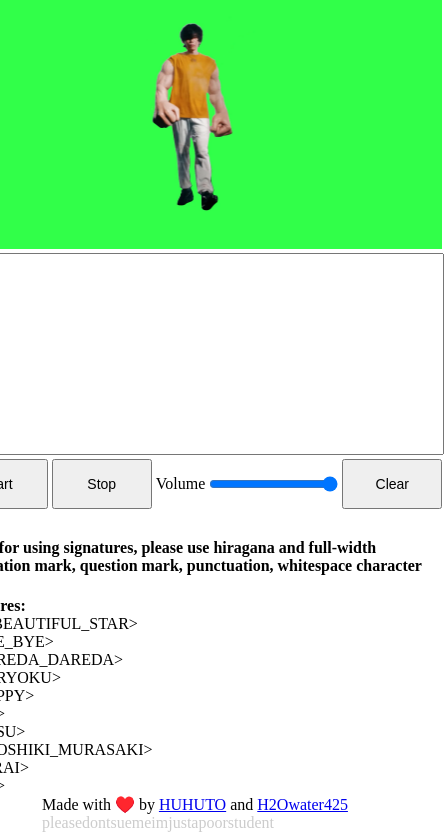
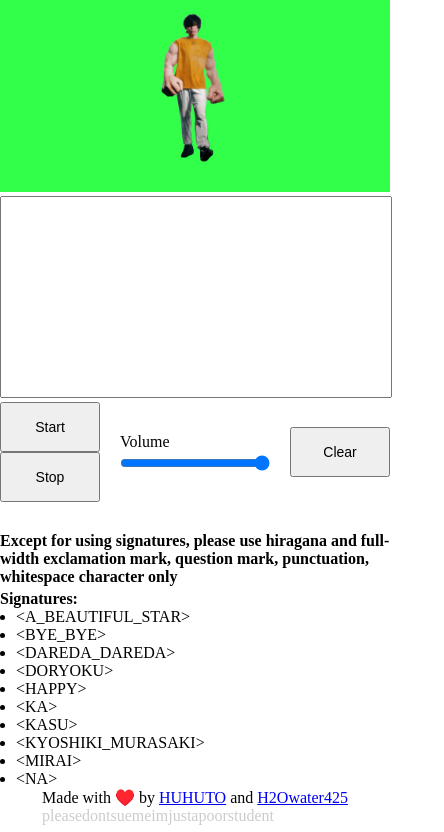
Before and after one commit to H2Owater425/yonezu-kenshi-text-to-speech, a website built with Vite: page index.html in a window 390 px wide. Shown: the part 95-927 px from the top of the page, 444 px wide, since content can reach past the window. Built offline with nearby package versions, Linux system fonts and the light colour scheme; files whose address does not match are found by name.

Commit message:
feat: Make controls responsive

```diff
--- a/source/index.css
+++ b/source/index.css
@@ -37,7 +37,7 @@ button {
 	font-size: 14px;
 }
 
-div#controls, div#controls > div {
+div#controls {
 	display: flex;
 	justify-content: space-between;
 	align-items: center;
@@ -61,7 +61,18 @@ li {
 	user-select: none;
 }
 
-main > section:last-child {
+input#volume {
+	width: 150px;
+}
+
+@media (width < 462px) {
+	div#controls > div:first-child {
+		display: flex;
+		flex-direction: column;
+	}
+}
+
+main > section:last-child, div#controls > div:nth-child(2) {
 	display: flex;
 	flex-direction: column;
 	gap: 4px;
```
